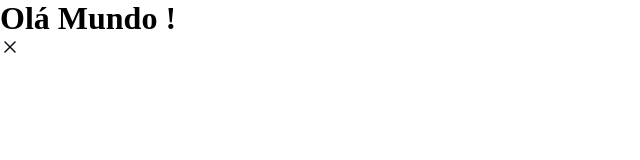
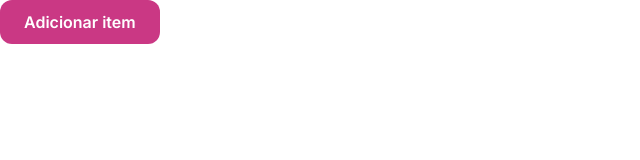
Before and after one commit to lexfernandes/quicklist, a plain HTML site: page index.html in a window 1280 px wide. Shown: the whole page, without its empty margins (0-640 px from the left). Drawn offline with Linux system fonts and the light colour scheme.

Commit message:
Criação do botão da página

```diff
--- a/index.html
+++ b/index.html
@@ -11,14 +11,7 @@
     />
     <link rel="stylesheet" href="./styles/style.css" />
     <title>quicklist</title>
+    <button class="btn btn-hover">Adicionar item</button>
   </head>
-  <body>
-    <h1>Olá Mundo !</h1>
-    <img src="./icons/delete-small.png" alt="" />
-    <img src="./icons/Frame (1).png" alt="" />
-    <img src="./icons/Frame (2).png" alt="" />
-    <img src="./icons/Frame (3).png" alt="" />
-    <img src="./icons/Frame.png" alt="" />
-    <script src="./script.js"></script>
-  </body>
+  <body></body>
 </html>
--- /dev/null
+++ b/styles/button.css
@@ -0,0 +1,13 @@
+.btn {
+  padding: 0.75rem 1.5rem;
+  border-radius: 0.75rem;
+  border: none;
+  cursor: pointer;
+  background-color: var(--color-brand);
+  color: var(--content-always-white);
+  font: var(--label-font);
+  transition: all 0.3s ease;
+}
+.btn-hover:hover {
+  background-color: var(--color-brand-hover);
+}
--- a/styles/global.css
+++ b/styles/global.css
@@ -2,7 +2,6 @@
   margin: 0;
   padding: 0;
   box-sizing: border-box;
-  overflow: hidden;
 }
 
 :root {
--- a/styles/style.css
+++ b/styles/style.css
@@ -1 +1,2 @@
 @import url(global.css);
+@import url(button.css);
```
